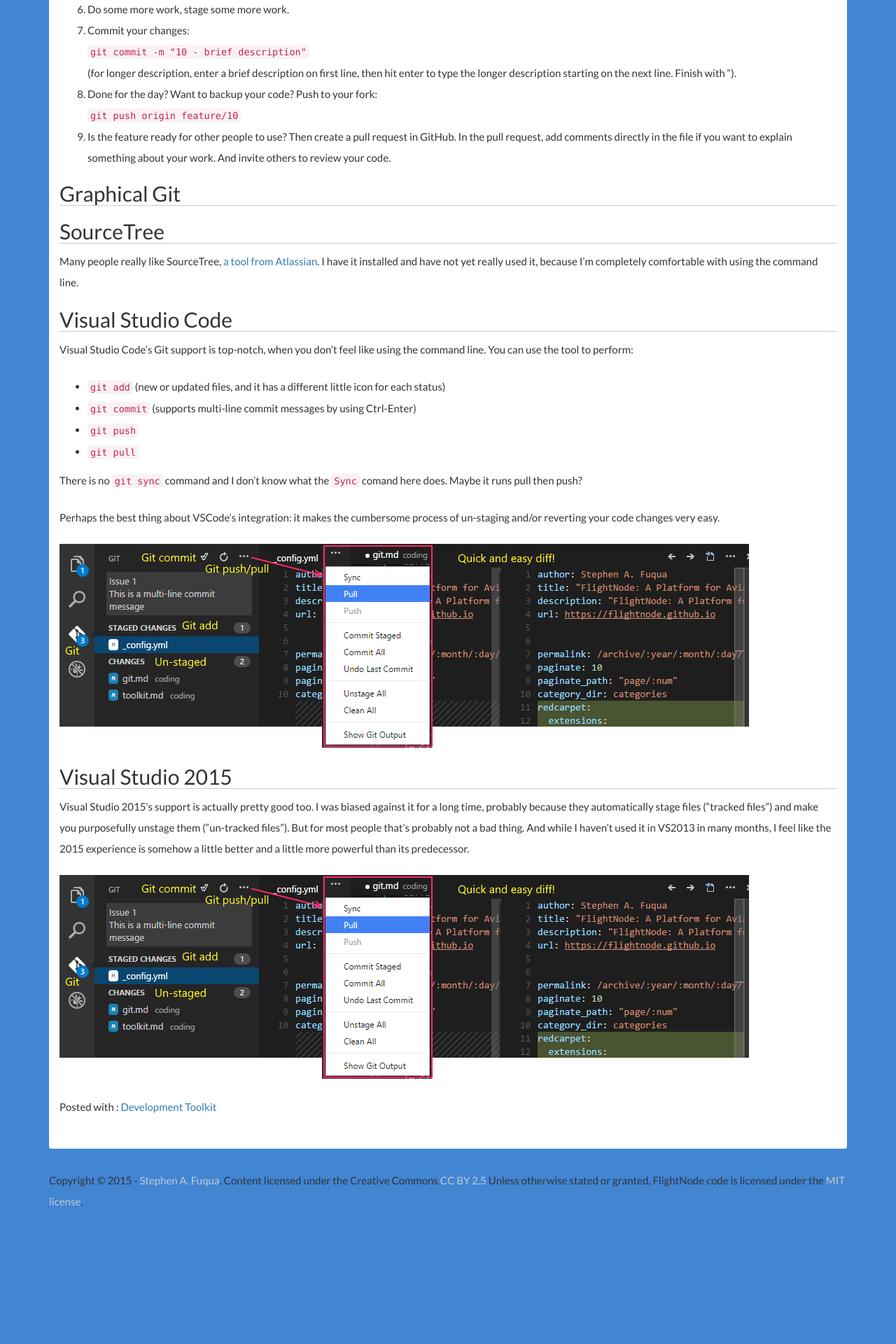
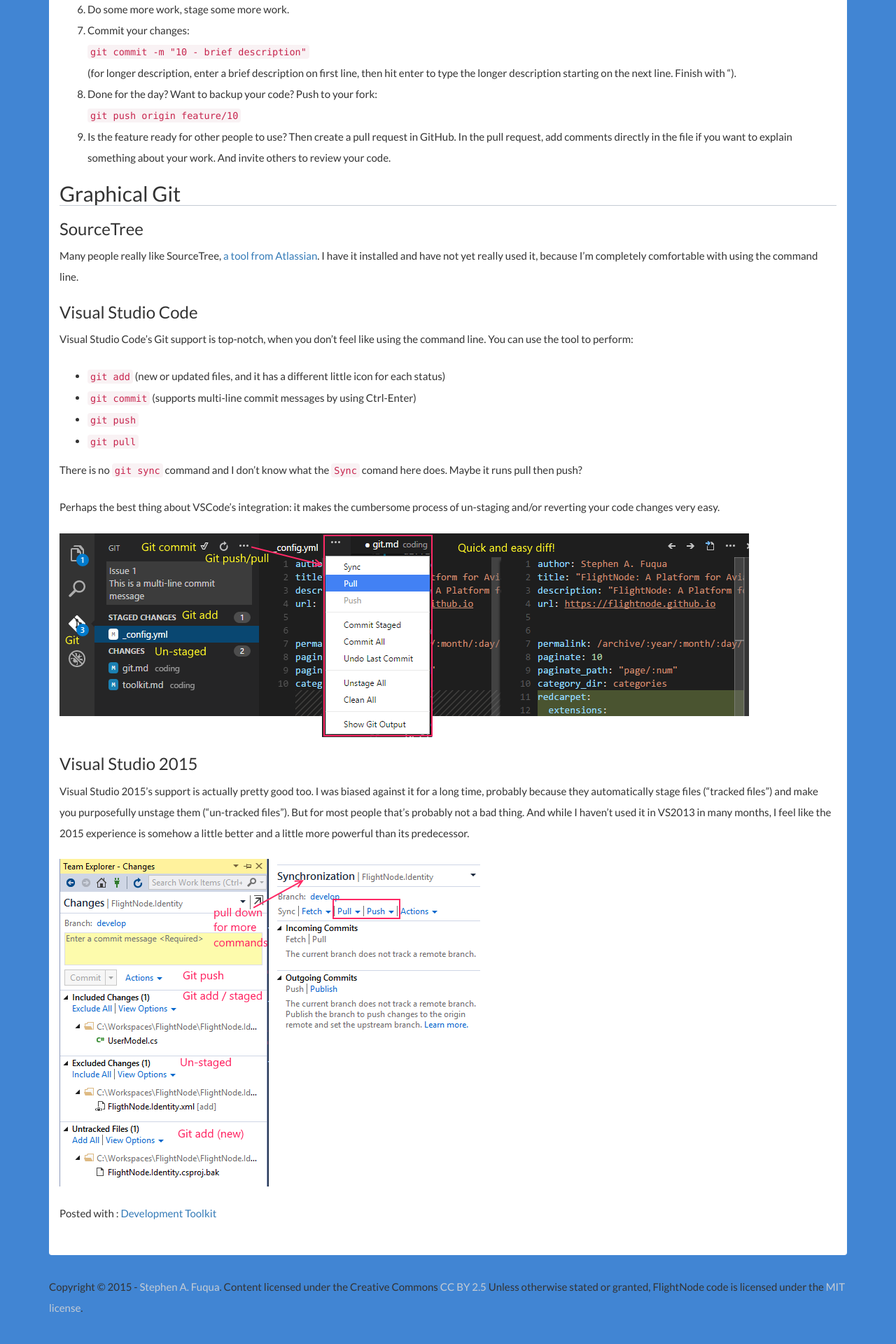
Before and after one commit to kpunjani/flightnode.github.io, a Jekyll site: the page built from coding/git.md, in a window 1280 px wide. Shown: the part 1333-3253 px from the top of the page at 70% size. Built offline with Jekyll 4.4.1, drawn with Linux system fonts in a browser that asks for light colours; nearby versions of some CDN libraries; before the commit the page ends 3102 px from its top, so only the background shows below that.

Commit message:
fix vs2015 image. Still trying to get syntax highlighting right.

```diff
--- a/coding/git.md
+++ b/coding/git.md
@@ -58,13 +58,13 @@
 
 ## Graphical Git
 
-## SourceTree
+### SourceTree
 
 Many people really like SourceTree, [a tool from Atlassian](https://www.sourcetreeapp.com/).
 I have it installed and have not yet really used it, because I'm completely
 comfortable with using the command line.
 
-## Visual Studio Code
+### Visual Studio Code
 
 Visual Studio Code's Git support is top-notch, when you don't feel like using
 the command line. You can use the tool to perform:
@@ -82,7 +82,7 @@
 
 ![Git in Visual Studio Code](http://flightnode.github.io/images/vscodeGit.png)
 
-## Visual Studio 2015
+### Visual Studio 2015
 
 Visual Studio 2015's support is actually pretty good too. I was biased against
 it for a long time, probably because they automatically stage files ("tracked
@@ -91,4 +91,4 @@
 in VS2013 in many months, I feel like the 2015 experience is somehow a little
 better and a little more powerful than its predecessor.
 
-![Git in Visual Studio 2015](http://flightnode.github.io/images/vscodeGit.png)
+![Git in Visual Studio 2015](http://flightnode.github.io/images/vs2015Git.png)
```
Also changed, not shown: coding/toolkit.md (+2 -2 lines).
